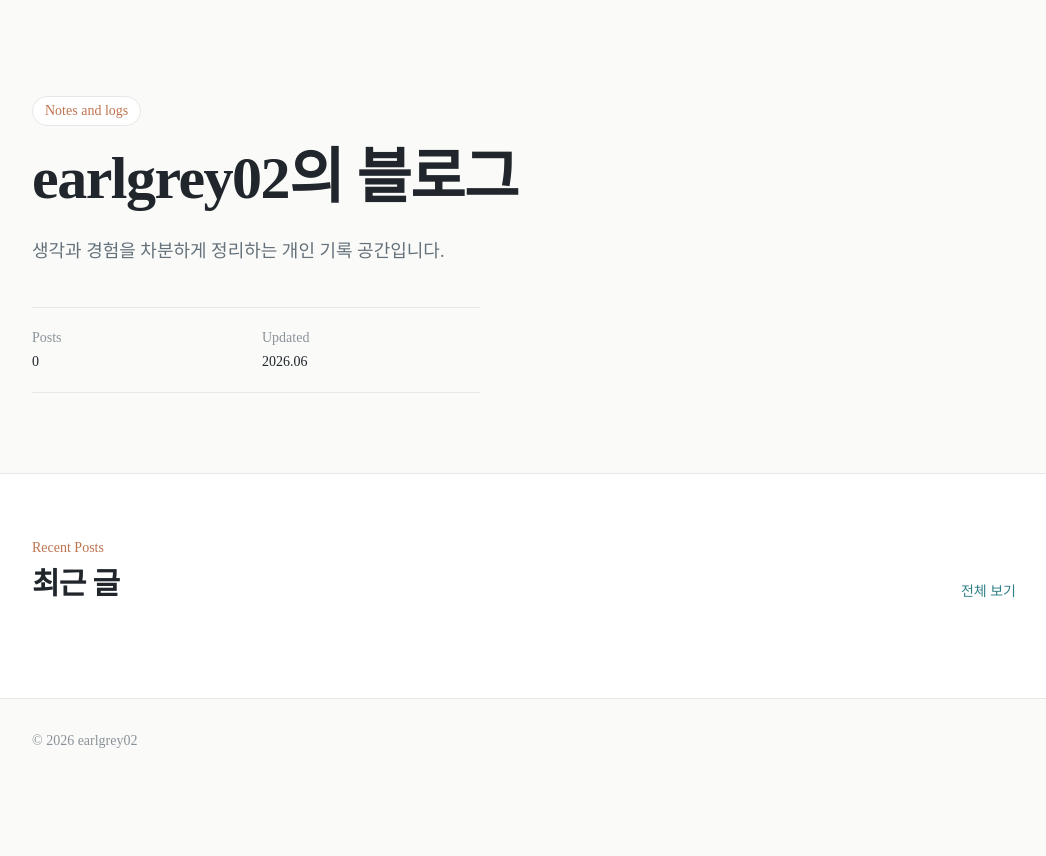
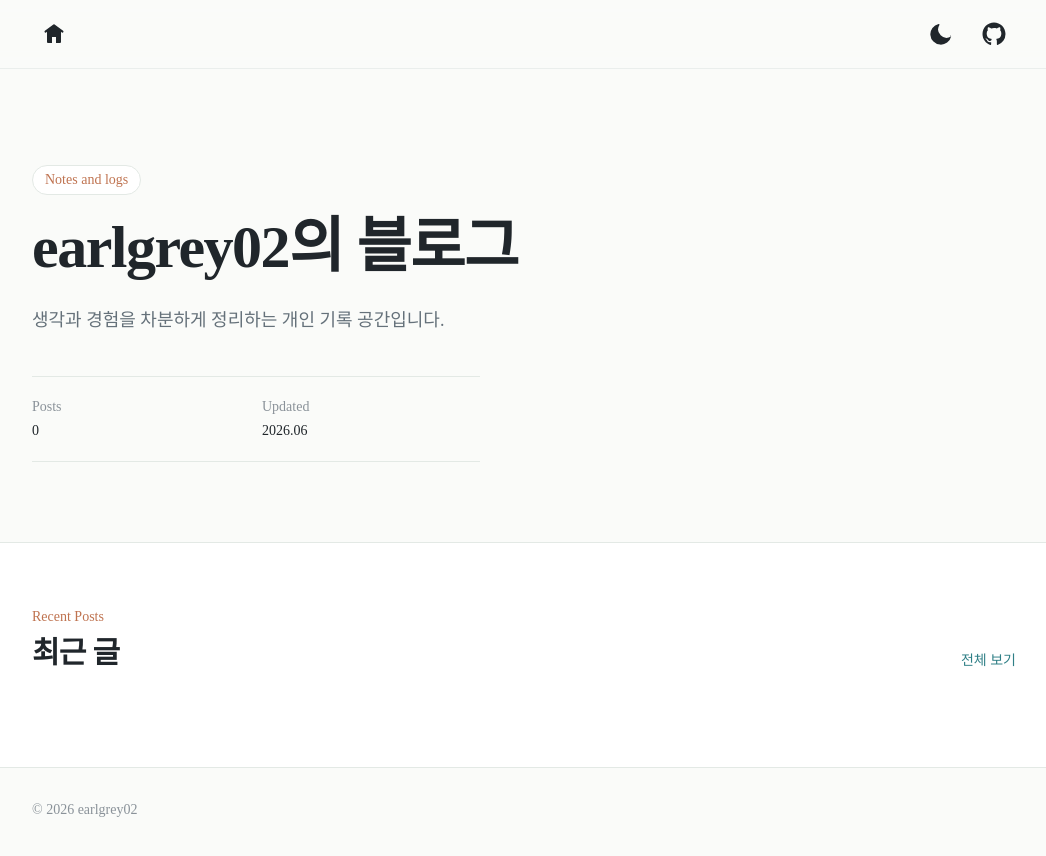
Before and after one commit to earlgrey02/blog, a Next.js app: page / in a window 1280 px wide. Shown: the top 856 px of the page, without its empty margins (116-1162 px from the left). Before the commit the page ends 800 px from the top, so only its background shows below. Built offline with nearby package versions, Linux system fonts and the light colour scheme; a web font is replaced by a local one.

Commit message:
feat: 메인 헤더와 테마 전환 추가

```diff
--- a/app/layout.tsx
+++ b/app/layout.tsx
@@ -1,16 +1,29 @@
 import '@/public/style/global.css'
+import Header from '@/component/common/Header'
+import type { Metadata } from 'next'
 import type { ReactNode } from 'react'
+import RootProvider from '@/component/common/RootProvider'
 
 interface Props {
   children: ReactNode
 }
 
-const Layout = ({ children }: Readonly<Props>) => {
+const metadata = {
+  title: 'earlgrey02의 블로그'
+} satisfies Metadata
+
+const Layout = ({ children }: Props) => {
   return (
     <html>
-      <body>{children}</body>
+      <body>
+        <RootProvider>
+          <Header />
+          {children}
+        </RootProvider>
+      </body>
     </html>
   )
 }
 
+export { metadata }
 export default Layout
--- /dev/null
+++ b/component/common/Header.tsx
@@ -0,0 +1,33 @@
+'use client'
+
+import ThemeToggle from '@/component/common/ThemeToggle'
+import IconLink from '@/component/ui/IconLink'
+import { GitHubIcon, HomeIcon } from '@/component/ui/icons'
+import useHideOnScroll from '@/hook/useHideOnScroll'
+import { cn } from '@/lib/tailwind/utils'
+
+const Header = () => {
+  const { isHidden } = useHideOnScroll()
+
+  return (
+    <header
+      className={cn(
+        'sticky top-0 z-10 border-b border-border/70 bg-background/85 backdrop-blur transition-transform duration-300 ease-out',
+        isHidden ? '-translate-y-full' : 'translate-y-0'
+      )}>
+      <div className="mx-auto flex max-w-5xl items-center justify-between px-5 py-3">
+        <IconLink href="/">
+          <HomeIcon />
+        </IconLink>
+        <nav className="flex items-center gap-2 text-sm text-muted">
+          <ThemeToggle />
+          <IconLink href="https://github.com/earlgrey02">
+            <GitHubIcon />
+          </IconLink>
+        </nav>
+      </div>
+    </header>
+  )
+}
+
+export default Header
--- /dev/null
+++ b/component/common/RootProvider.tsx
@@ -0,0 +1,18 @@
+'use client'
+
+import { ThemeProvider } from 'next-themes'
+import type { ReactNode } from 'react'
+
+interface Props {
+  children: ReactNode
+}
+
+const RootProvider = ({ children }: Props) => {
+  return (
+    <ThemeProvider attribute="class" disableTransitionOnChange>
+      {children}
+    </ThemeProvider>
+  )
+}
+
+export default RootProvider
--- /dev/null
+++ b/component/common/ThemeToggle.tsx
@@ -0,0 +1,19 @@
+'use client'
+
+import { MoonIcon, SunIcon } from '@/component/ui/icons'
+import { useTheme } from 'next-themes'
+
+const ThemeToggle = () => {
+  const { resolvedTheme: theme, setTheme } = useTheme()
+
+  return (
+    <button
+      className="inline-flex size-11 cursor-pointer items-center justify-center rounded-full text-foreground transition hover:bg-accent-soft hover:text-accent-strong [&>svg]:size-6"
+      type="button"
+      onClick={() => setTheme(theme === 'dark' ? 'light' : 'dark')}>
+      {theme === 'dark' ? <SunIcon /> : <MoonIcon />}
+    </button>
+  )
+}
+
+export default ThemeToggle
--- /dev/null
+++ b/component/ui/IconLink.tsx
@@ -0,0 +1,20 @@
+import { cn } from '@/lib/tailwind/utils'
+import Link from 'next/link'
+import type { ComponentProps } from 'react'
+
+type Props = ComponentProps<typeof Link>
+
+const IconLink = ({ className, children, ...props }: Props) => {
+  return (
+    <Link
+      className={cn(
+        'inline-flex size-11 cursor-pointer items-center justify-center rounded-full text-foreground transition hover:bg-accent-soft hover:text-accent-strong [&>svg]:size-6',
+        className
+      )}
+      {...props}>
+      {children}
+    </Link>
+  )
+}
+
+export default IconLink
--- /dev/null
+++ b/component/ui/icons.tsx
@@ -0,0 +1,46 @@
+import type { ComponentProps } from 'react'
+
+type Props = ComponentProps<'svg'>
+
+const HomeIcon = (props: Props) => {
+  return (
+    <svg fill="currentColor" viewBox="0 0 24 24" {...props}>
+      <path d="M11.4 2.47a1 1 0 0 1 1.2 0l8.5 6.38a1 1 0 0 1-1.2 1.6L19 9.78V20a1 1 0 0 1-1 1h-4v-6h-4v6H6a1 1 0 0 1-1-1V9.78l-.9.67a1 1 0 1 1-1.2-1.6z" />
+    </svg>
+  )
+}
+
+const GitHubIcon = (props: Props) => {
+  return (
+    <svg fill="currentColor" viewBox="0 0 24 24" {...props}>
+      <path
+        fillRule="evenodd"
+        clipRule="evenodd"
+        d="M12 .5C5.65.5.5 5.65.5 12c0 5.09 3.29 9.4 7.86 10.92.58.1.79-.25.79-.56v-2.16c-3.2.7-3.87-1.36-3.87-1.36-.52-1.34-1.28-1.7-1.28-1.7-1.05-.72.08-.7.08-.7 1.16.08 1.77 1.19 1.77 1.19 1.03 1.76 2.7 1.25 3.36.96.1-.75.4-1.25.73-1.54-2.55-.29-5.23-1.28-5.23-5.68 0-1.25.45-2.28 1.19-3.08-.12-.29-.52-1.46.11-3.04 0 0 .97-.31 3.16 1.18A10.96 10.96 0 0 1 12 6.04c.98 0 1.95.13 2.87.39 2.19-1.49 3.16-1.18 3.16-1.18.63 1.58.23 2.75.11 3.04.74.8 1.19 1.83 1.19 3.08 0 4.42-2.69 5.39-5.25 5.67.41.36.78 1.06.78 2.14v3.18c0 .31.21.67.79.56A11.51 11.51 0 0 0 23.5 12C23.5 5.65 18.35.5 12 .5Z"
+      />
+    </svg>
+  )
+}
+
+const MoonIcon = (props: Props) => {
+  return (
+    <svg fill="currentColor" viewBox="0 0 24 24" {...props}>
+      <path d="M21 14.6A8.46 8.46 0 0 1 9.4 3a.75.75 0 0 0-.82-1.1 10.5 10.5 0 1 0 12.52 12.52.75.75 0 0 0-1.1-.82Z" />
+    </svg>
+  )
+}
+
+const SunIcon = (props: Props) => {
+  return (
+    <svg fill="currentColor" viewBox="0 0 24 24" stroke="currentColor" strokeWidth="2" {...props}>
+      <path
+        strokeLinecap="round"
+        strokeLinejoin="round"
+        d="M12 3v1.5M12 19.5V21M4.22 4.22l1.06 1.06M18.72 18.72l1.06 1.06M3 12h1.5M19.5 12H21M4.22 19.78l1.06-1.06M18.72 5.28l1.06-1.06"
+      />
+      <circle cx="12" cy="12" r="4" />
+    </svg>
+  )
+}
+
+export { GitHubIcon, HomeIcon, MoonIcon, SunIcon }
--- /dev/null
+++ b/hook/useHideOnScroll.ts
@@ -0,0 +1,41 @@
+'use client'
+
+import { useCallback, useEffect, useRef, useState } from 'react'
+
+interface HideOnScrollStates {
+  isHidden: boolean
+}
+
+const SCROLL_DELTA_THRESHOLD = 5
+const VISIBLE_HEIGHT = 20
+const HIDDEN_HEIGHT = 80
+
+const useHideOnScroll = (): HideOnScrollStates => {
+  const [isHidden, setIsHidden] = useState(false)
+  const lastScrollY = useRef(0)
+
+  const handleScroll = useCallback(() => {
+    const currentScrollY = window.scrollY
+    const scrollDelta = currentScrollY - lastScrollY.current
+
+    if (currentScrollY <= VISIBLE_HEIGHT) {
+      setIsHidden(false)
+    } else if (Math.abs(scrollDelta) > SCROLL_DELTA_THRESHOLD) {
+      setIsHidden(scrollDelta > 0 && currentScrollY > HIDDEN_HEIGHT)
+    }
+
+    lastScrollY.current = currentScrollY
+  }, [])
+
+  useEffect(() => {
+    lastScrollY.current = window.scrollY
+
+    window.addEventListener('scroll', handleScroll, { passive: true })
+
+    return () => window.removeEventListener('scroll', handleScroll)
+  }, [handleScroll])
+
+  return { isHidden }
+}
+
+export default useHideOnScroll
--- /dev/null
+++ b/lib/tailwind/utils.ts
@@ -0,0 +1,8 @@
+import { clsx, type ClassValue } from 'clsx'
+import { twMerge } from 'tailwind-merge'
+
+const cn = (...inputs: ClassValue[]) => {
+  return twMerge(clsx(inputs))
+}
+
+export { cn }
```
Also changed, not shown: package.json (+5 -2 lines), 1 other file (tests, documents, lock files or other folders).
